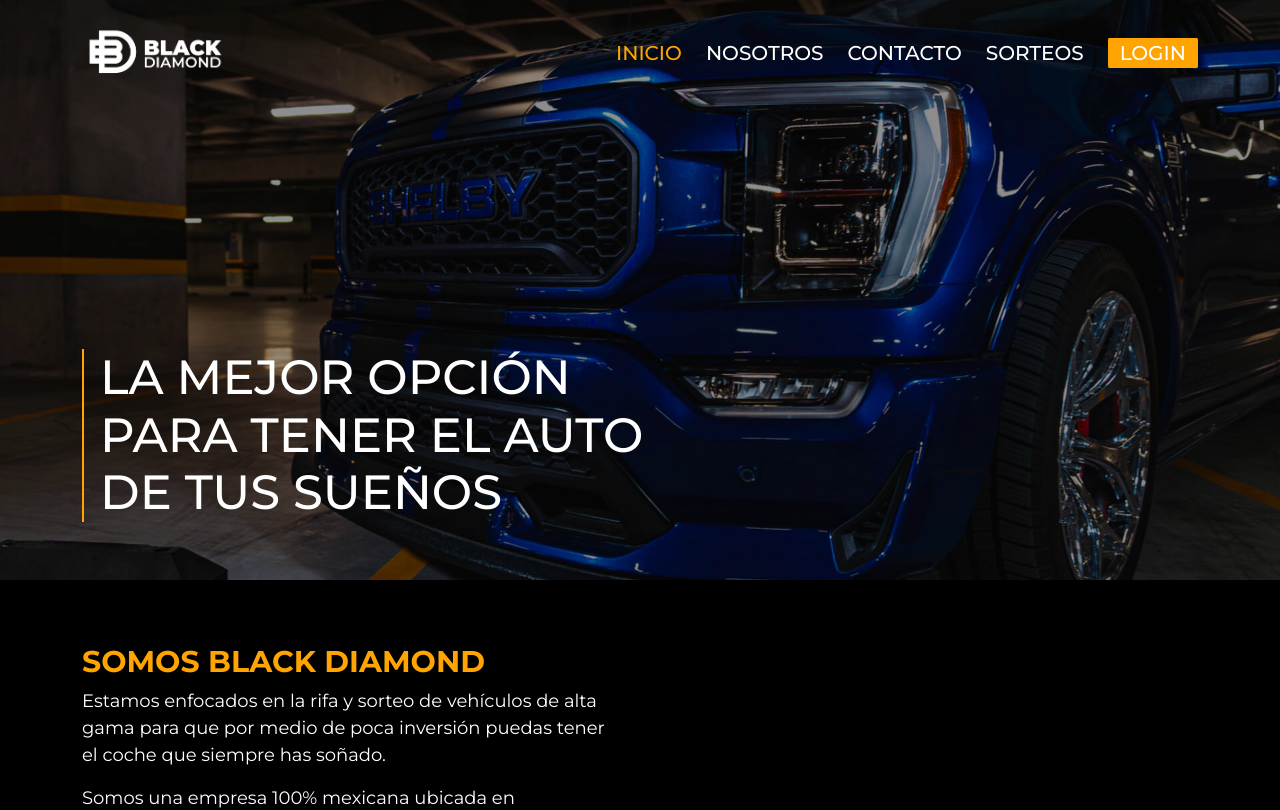
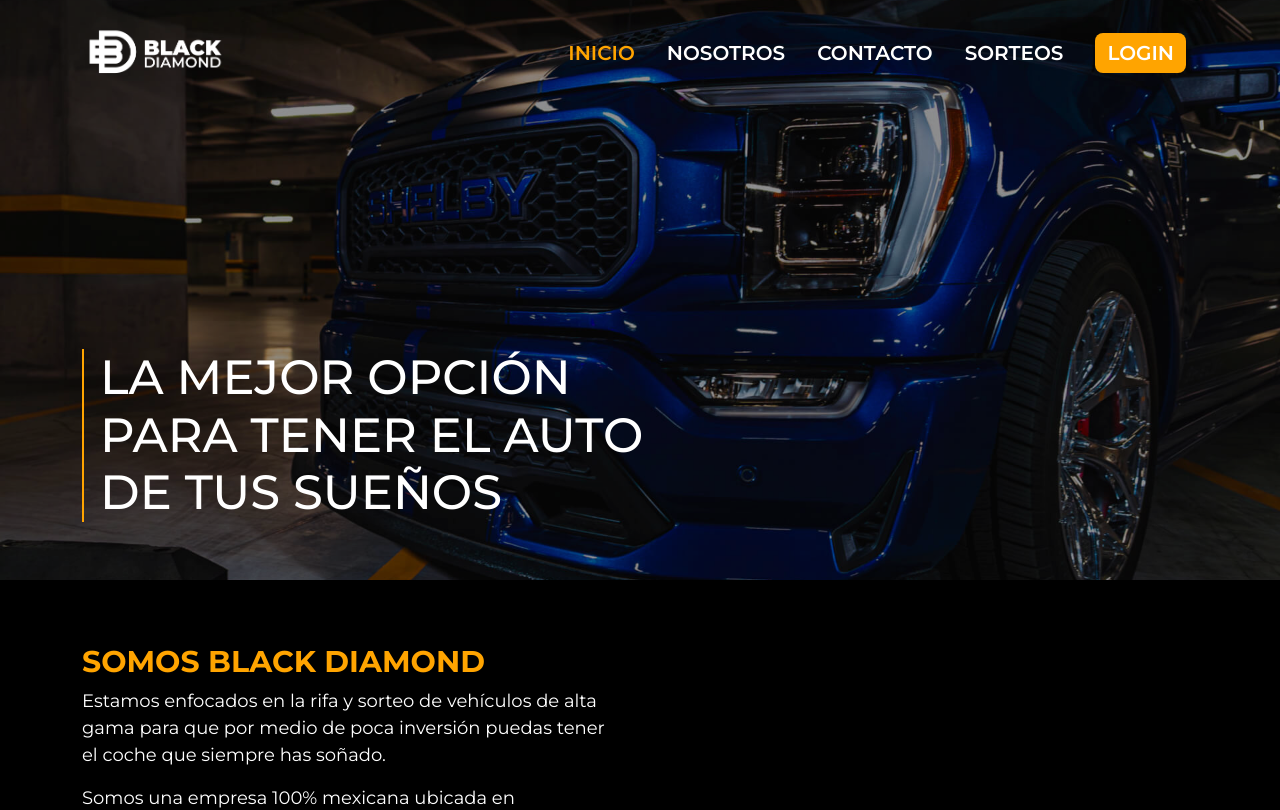
Before and after one commit to 4me7h/blackdiamond, a React (Create React App) app: page / in a window 1280 px wide. Shown: the top 810 px of the page. Built offline with nearby package versions, Linux system fonts and the light colour scheme.

Commit message:
style: navbar

```diff
--- a/src/components/Navbar.scss
+++ b/src/components/Navbar.scss
@@ -56,12 +56,13 @@
         }
         &__item {
             font-size: 20px;
-            font-weight: 500;
+            font-weight: 600;
             text-transform: uppercase;
             margin-bottom: 0.5rem;
             @include media('lg') {
-                margin-right: 1.5rem;
+                margin-right: 0.5rem;
                 margin-bottom: 0;
+                padding: 0.75rem;
             }
             &:last-child {
                 margin-right: 0;
```
